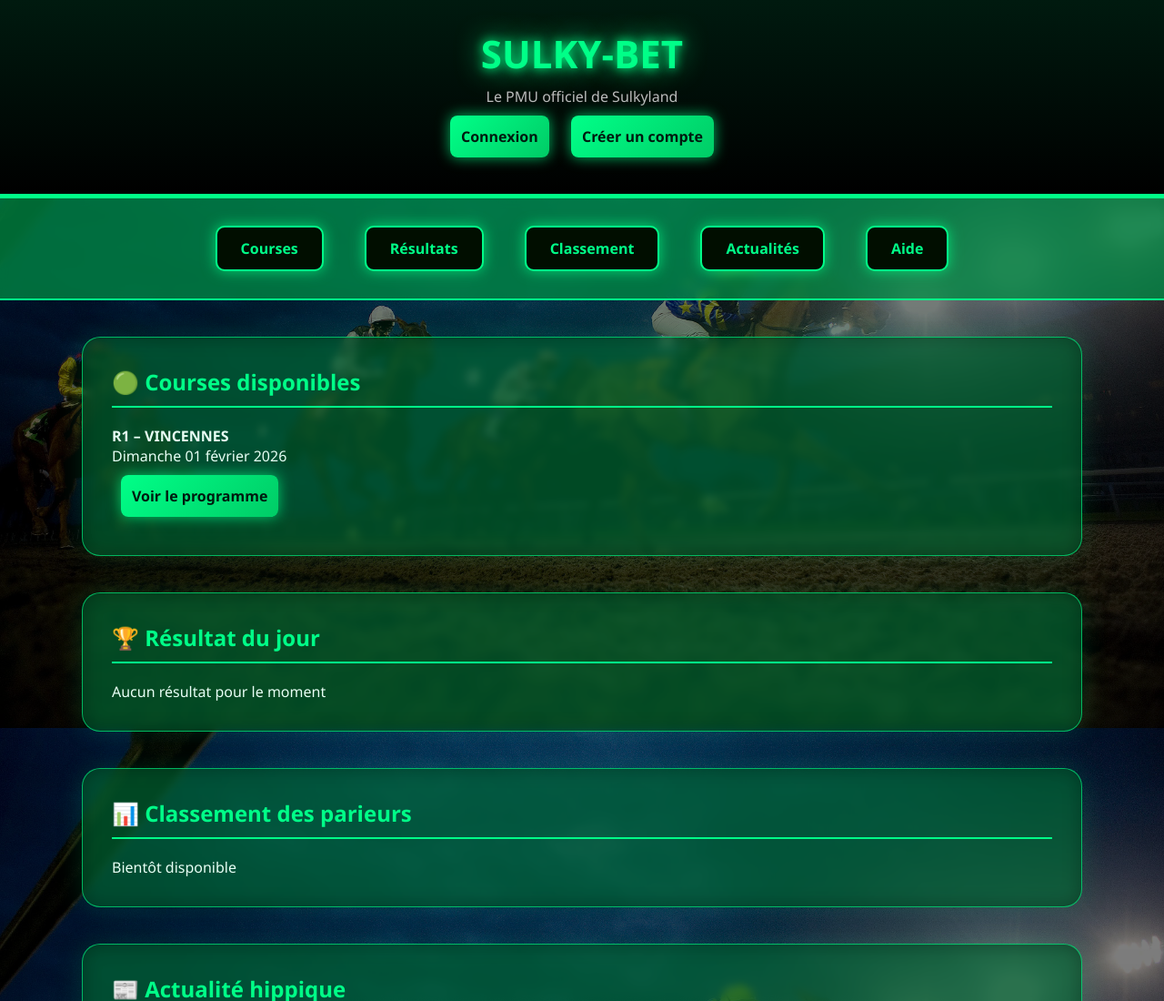
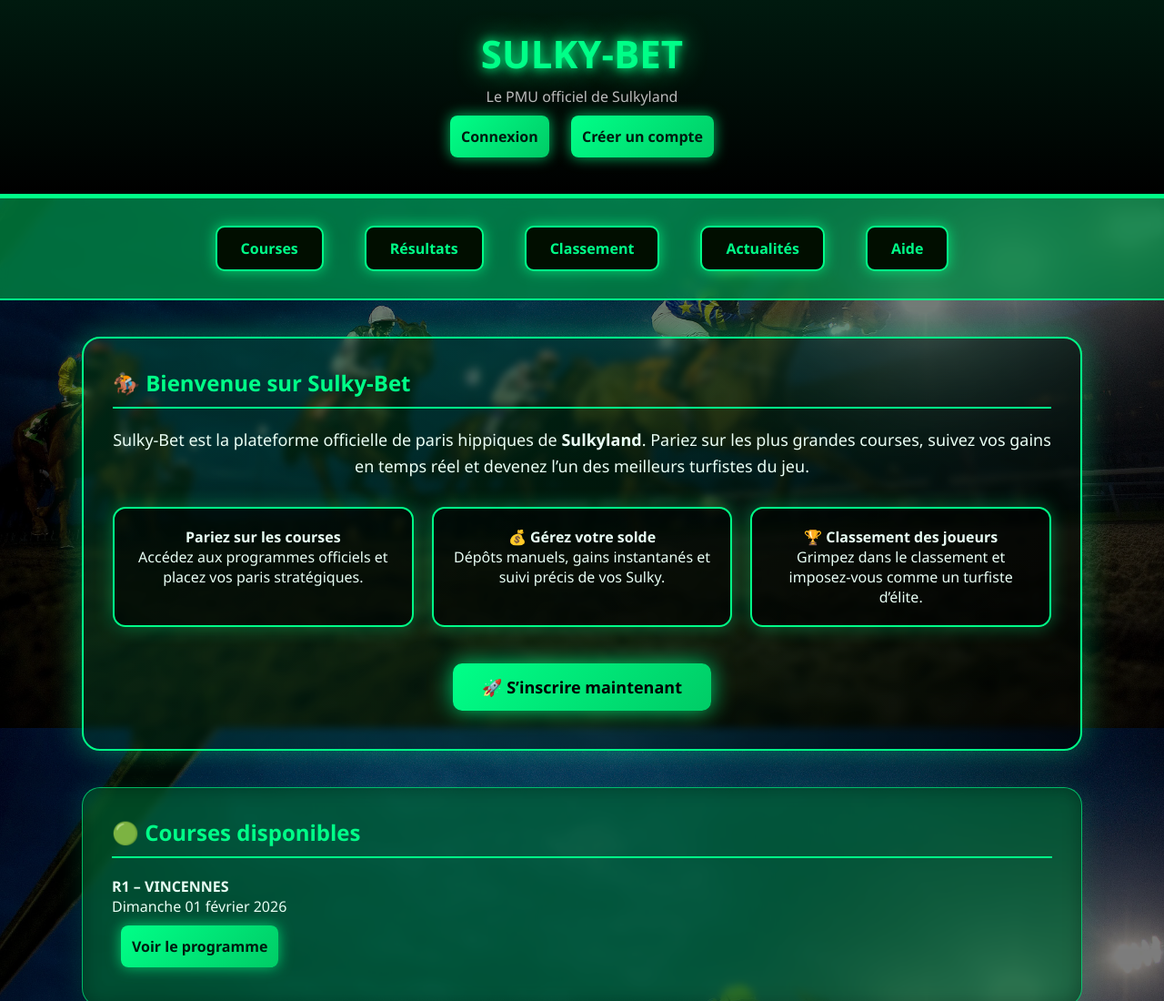
Before and after one commit to ludovicnuel38110-ai/sulky-manager-frontend, a website: page index.html in a window 1280 px wide. Shown: the top 1100 px of the page at 91% size. Drawn offline with Linux system fonts and the light colour scheme.

Commit message:
add homepage presentation section and improve design

```diff
--- a/index.html
+++ b/index.html
@@ -29,6 +29,39 @@
     <button onclick="scrollToSection('news')">Actualités</button>
     <a href="aide.html"><button>Aide</button></a>
 </nav>
+<!-- PRESENTATION SULKY-BET -->
+<div class="section intro-section">
+    <h2>🏇 Bienvenue sur Sulky-Bet</h2>
+
+    <p class="intro-text">
+        Sulky-Bet est la plateforme officielle de paris hippiques de <b>Sulkyland</b>.
+        Pariez sur les plus grandes courses, suivez vos gains en temps réel
+        et devenez l’un des meilleurs turfistes du jeu.
+    </p>
+
+    <div class="intro-features">
+        <div class="intro-box">
+             <b>Pariez sur les courses</b><br>
+            Accédez aux programmes officiels et placez vos paris stratégiques.
+        </div>
+
+        <div class="intro-box">
+            💰 <b>Gérez votre solde</b><br>
+            Dépôts manuels, gains instantanés et suivi précis de vos Sulky.
+        </div>
+
+        <div class="intro-box">
+            🏆 <b>Classement des joueurs</b><br>
+            Grimpez dans le classement et imposez-vous comme un turfiste d’élite.
+        </div>
+    </div>
+
+    <div class="intro-cta">
+        <a href="register.html">
+            <button class="cta-btn">🚀 S’inscrire maintenant</button>
+        </a>
+    </div>
+</div>
 
 <!-- COURSES -->
 <div class="section" id="courses">
--- a/style.css
+++ b/style.css
@@ -280,3 +280,57 @@ body::after,
   }
 
 }
+/* ================= PRESENTATION ================= */
+
+.intro-section {
+    background: linear-gradient(
+        135deg,
+        rgba(0,255,136,0.15),
+        rgba(0,0,0,0.6)
+    );
+    border: 2px solid #00ff88;
+    box-shadow: 0 0 35px rgba(0,255,136,0.4);
+}
+
+.intro-text {
+    text-align: center;
+    font-size: 18px;
+    line-height: 1.6;
+    margin-bottom: 30px;
+    color: #eafff5;
+}
+
+.intro-features {
+    display: grid;
+    grid-template-columns: repeat(auto-fit, minmax(240px, 1fr));
+    gap: 20px;
+    margin-bottom: 30px;
+}
+
+.intro-box {
+    background: rgba(0,0,0,0.6);
+    border: 2px solid #00ff88;
+    border-radius: 14px;
+    padding: 20px;
+    text-align: center;
+    box-shadow: 0 0 20px rgba(0,255,136,0.35);
+    transition: 0.3s;
+}
+
+.intro-box:hover {
+    transform: translateY(-4px);
+    box-shadow: 0 0 35px #00ff88;
+}
+
+.intro-cta {
+    text-align: center;
+}
+
+.cta-btn {
+    padding: 14px 32px;
+    font-size: 18px;
+    background: linear-gradient(135deg, #00ff88, #00cc66);
+    color: #000;
+    border-radius: 10px;
+    box-shadow: 0 0 25px rgba(0,255,136,0.8);
+}
```
